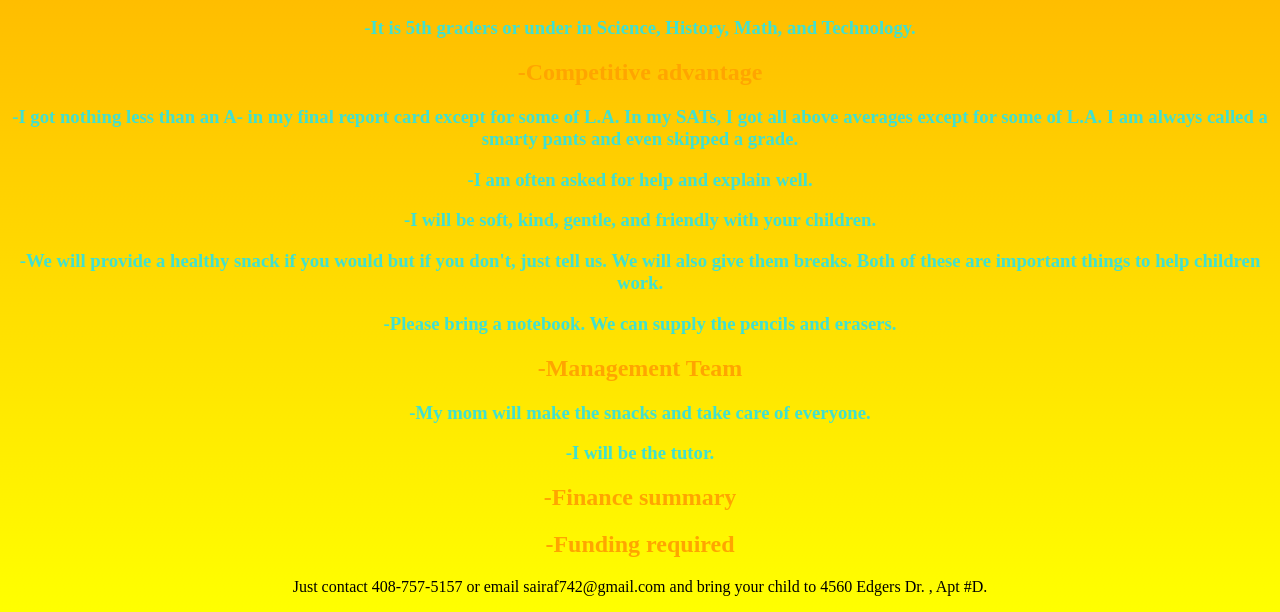
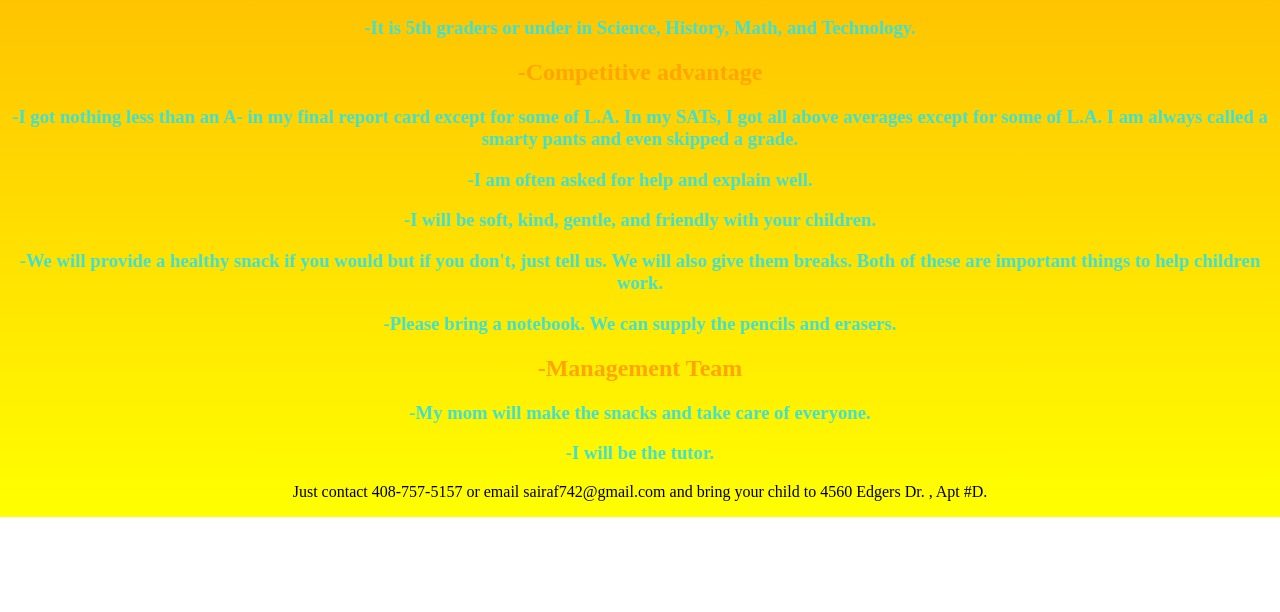
Before and after one commit to muhammadharoonqureshi/muhammadharoonqureshi.github.io, a plain HTML site: page index.html in a window 1280 px wide. Shown: the part 1065-1677 px from the top of the page. After the commit the page ends 1582 px from the top, so only its background shows below. Drawn offline with Linux system fonts and the light colour scheme.

Commit message:
Update index.html

```diff
--- a/index.html
+++ b/index.html
@@ -27,7 +27,5 @@
 <h2 class="subheading">-Management Team</h2>
 <h3 class="paragraph">  -My mom will make the snacks and take care of everyone.</h3>
 <h3 class="paragraph">  -I will be the tutor.</h3>
-<h2 class="subheading">-Finance summary</h2>
-<h2 class="subheading">-Funding required</h2>
 <p id="#">Just contact 408-757-5157 or email sairaf742@gmail.com and bring your child to 4560 Edgers Dr. , Apt #D.
 </body>
```
